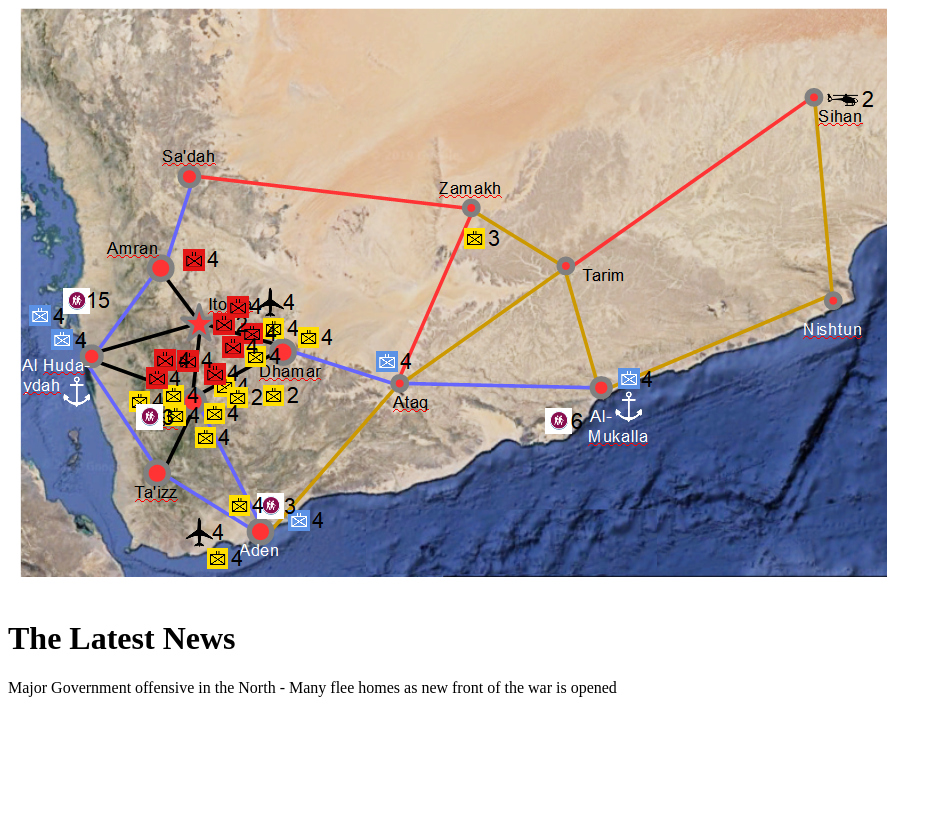
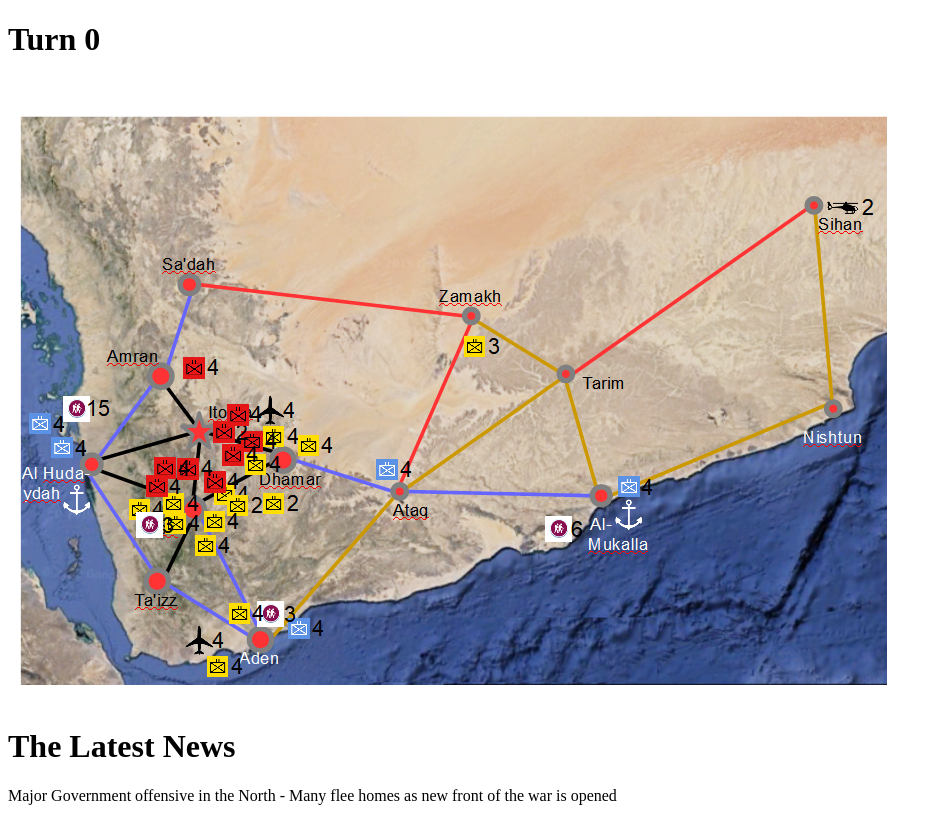
Before and after one commit to tvielott/tvielott.github.io, a plain HTML site: page index.html in a window 1280 px wide. Shown: the whole page, without its empty margins (0-942 px from the left). Before the commit the page ends 800 px from the top, so only its background shows below. Drawn offline with Linux system fonts and the light colour scheme.

Commit message:
Update index.html

```diff
--- a/index.html
+++ b/index.html
@@ -1,6 +1,8 @@
 <!DOCTYPE html>
 <html>
 <body>
+<h1>Turn 0</h1>
+  <br></br>
 <img src="peace_game_map.png" alt="The Peace Game Situation">
   <br> </br>
 <h1>The Latest News</h1>
```
